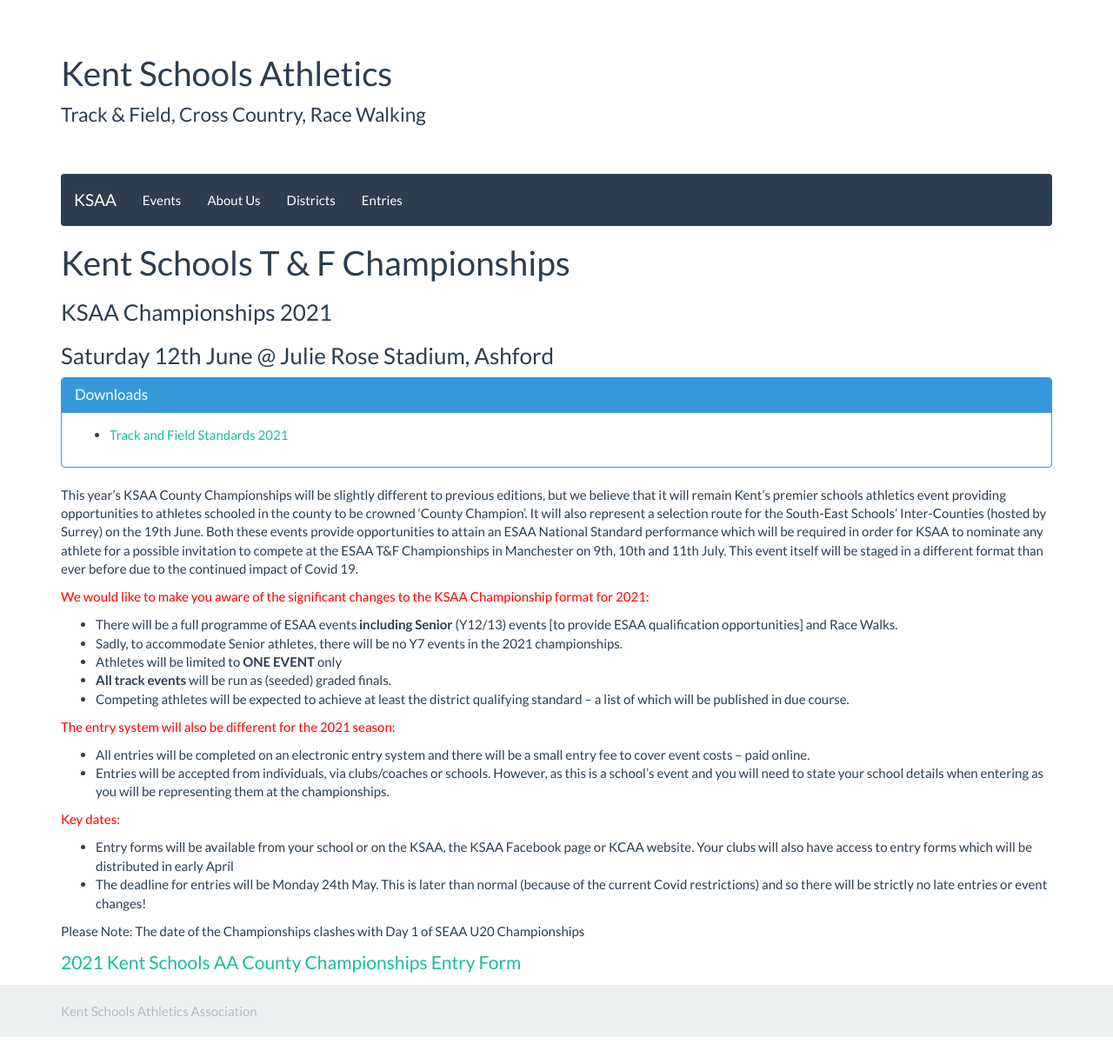
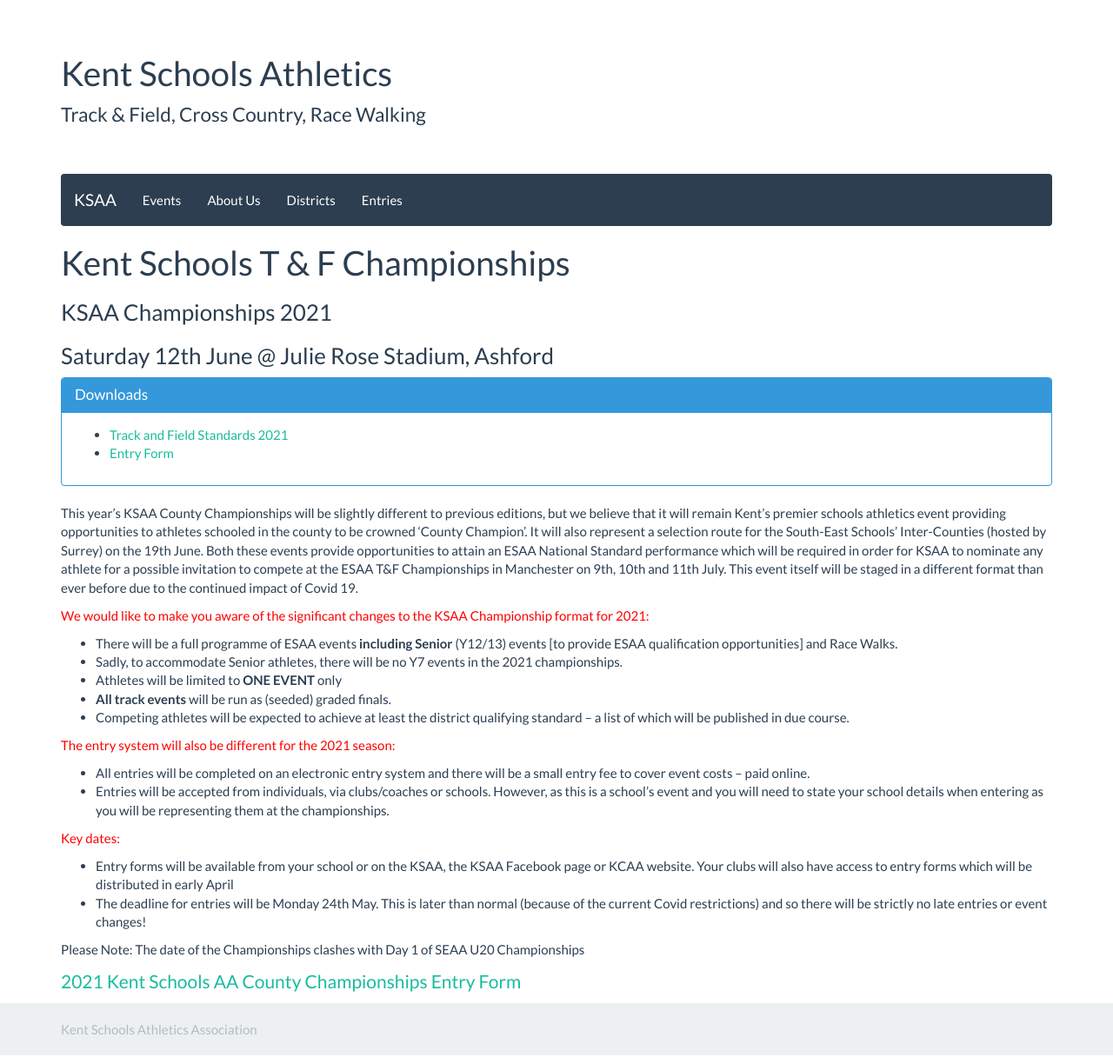
Before and after one commit to chrisnewark/chrisnewark.github.io, a Jekyll site: the page built from _events/20-21/2021-06-12-kent-schools-t-and-f-championships.md, in a window 1280 px wide. Shown: the whole page at 87% size. Built offline with Jekyll 4.4.1, drawn with Linux system fonts in a browser that asks for light colours; nearby versions of some CDN libraries; before the commit the page ends 1194 px from its top, so only the background shows below that.

Commit message:
Added second link

```diff
--- a/_events/20-21/2021-06-12-kent-schools-t-and-f-championships.md
+++ b/_events/20-21/2021-06-12-kent-schools-t-and-f-championships.md
@@ -16,6 +16,7 @@
     <div class="panel-body">
         <ul>
             <li><a href="/files/events/20-21/2021-06-12-kent-schools-t-and-f-championships/T-and-F-Standards-2021.pdf">Track and Field Standards 2021</a></li>
+            <li><a href="https://forms.gle/pvGsry2goPPyVYNL9">Entry Form</a></li>
         </ul>
     </div>
 </div>
```
